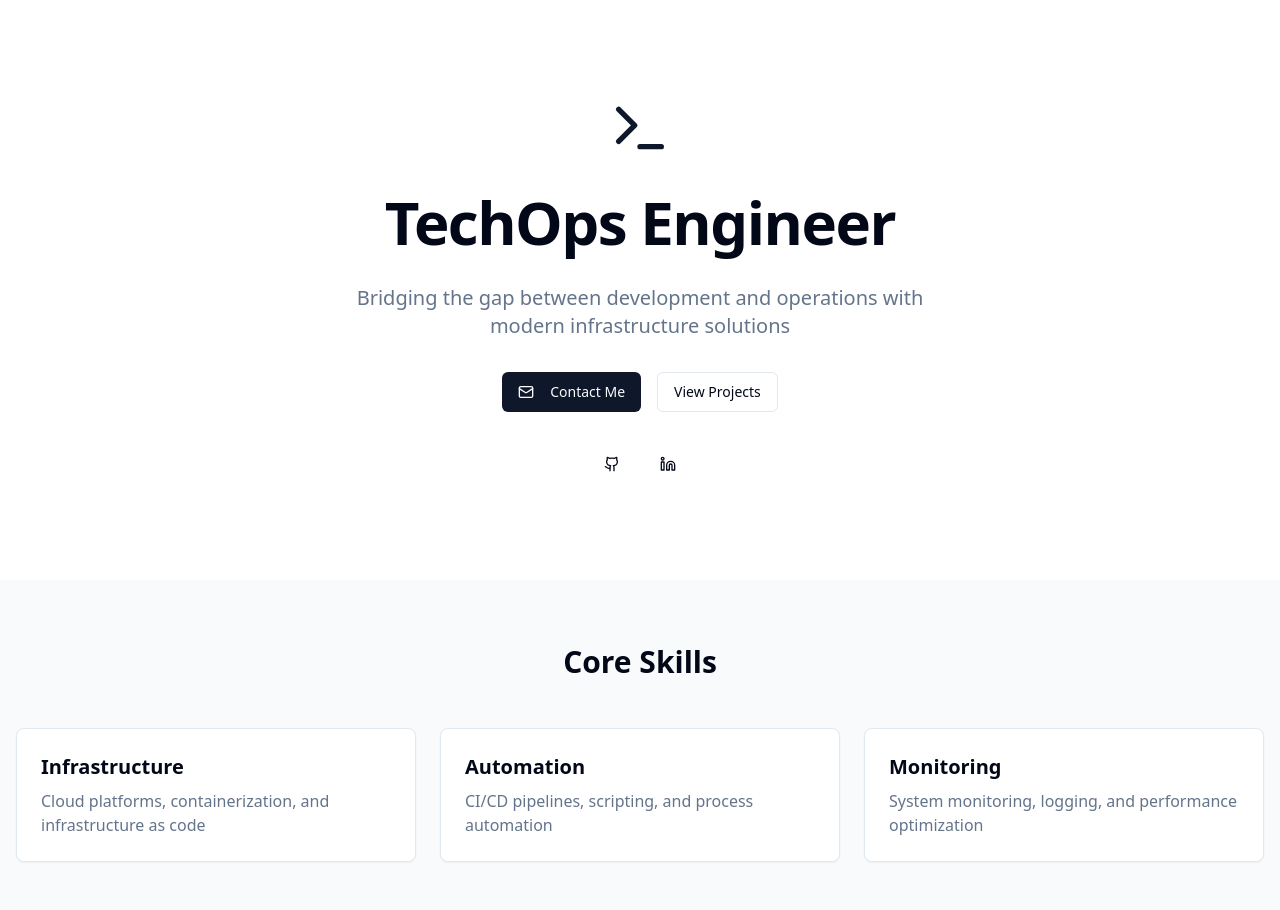
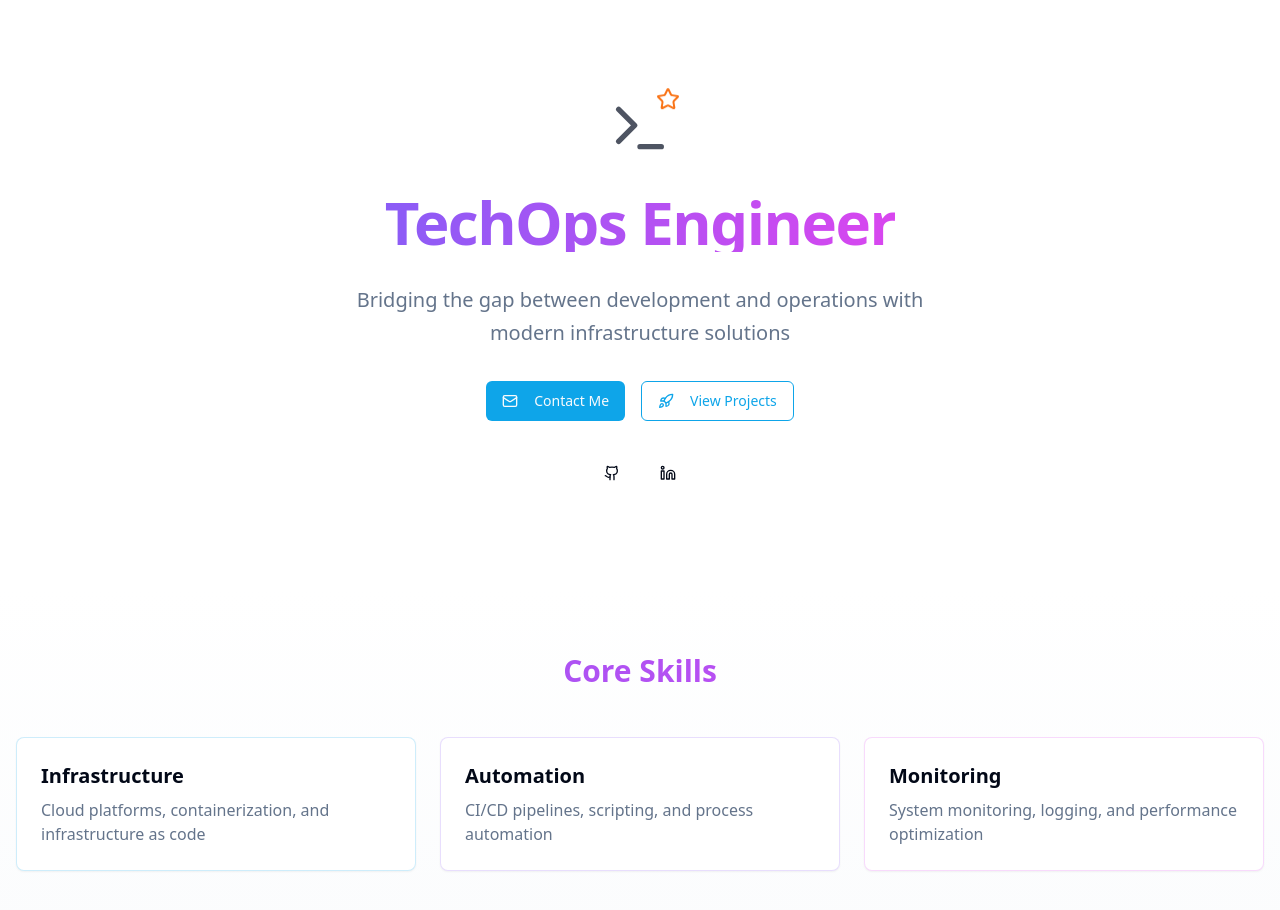
Before and after one commit to tanujbhatia24/techfolio, a React (Vite) app: page / in a window 1280 px wide. Shown: the top 910 px of the page. Built offline with nearby package versions, Linux system fonts and the light colour scheme.

Commit message:
Improve UI aesthetics and engagement
[skip gpt_engineer]

```diff
--- a/src/pages/Index.tsx
+++ b/src/pages/Index.tsx
@@ -1,28 +1,35 @@
 import { Button } from "@/components/ui/button";
 import { Card, CardContent } from "@/components/ui/card";
-import { Github, Linkedin, Mail, Terminal } from "lucide-react";
+import { Github, Linkedin, Mail, Terminal, Rocket, Star } from "lucide-react";
 
 const Index = () => {
   return (
-    <div className="min-h-screen bg-background">
+    <div className="min-h-screen bg-gradient-to-br from-sidebar-background to-background">
       {/* Hero Section */}
       <section className="container mx-auto px-4 py-16 md:py-24">
-        <div className="flex flex-col items-center text-center space-y-8">
-          <Terminal className="w-16 h-16 text-primary" />
-          <h1 className="text-4xl md:text-6xl font-bold tracking-tight">
+        <div className="flex flex-col items-center text-center space-y-8 animate-fade-in">
+          <div className="relative">
+            <Terminal className="w-16 h-16 text-primary animate-pulse" />
+            <Star className="absolute -top-2 -right-2 w-6 h-6 text-[#F97316] animate-bounce" />
+          </div>
+          <h1 className="text-4xl md:text-6xl font-bold tracking-tight bg-gradient-to-r from-[#8B5CF6] to-[#D946EF] text-transparent bg-clip-text">
             TechOps Engineer
           </h1>
-          <p className="text-xl text-muted-foreground max-w-[600px]">
+          <p className="text-xl text-muted-foreground max-w-[600px] leading-relaxed">
             Bridging the gap between development and operations with modern infrastructure solutions
           </p>
 
           {/* CTA Buttons */}
           <div className="flex flex-wrap gap-4 justify-center">
-            <Button>
+            <Button className="bg-[#0EA5E9] hover:bg-[#0EA5E9]/90 transition-all duration-300 transform hover:scale-105">
               <Mail className="mr-2" />
               Contact Me
             </Button>
-            <Button variant="outline">
+            <Button
+              variant="outline"
+              className="border-[#0EA5E9] text-[#0EA5E9] hover:bg-[#0EA5E9]/10 transition-all duration-300 transform hover:scale-105"
+            >
+              <Rocket className="mr-2" />
               View Projects
             </Button>
           </div>
@@ -30,12 +37,20 @@ const Index = () => {
           {/* Social Links */}
           <div className="flex gap-4 mt-8">
             <a href="https://github.com" target="_blank" rel="noopener noreferrer">
-              <Button variant="ghost" size="icon">
+              <Button
+                variant="ghost"
+                size="icon"
+                className="hover:bg-[#8B5CF6]/10 hover:text-[#8B5CF6] transition-all duration-300 transform hover:scale-110"
+              >
                 <Github className="w-5 h-5" />
               </Button>
             </a>
             <a href="https://linkedin.com" target="_blank" rel="noopener noreferrer">
-              <Button variant="ghost" size="icon">
+              <Button
+                variant="ghost"
+                size="icon"
+                className="hover:bg-[#0EA5E9]/10 hover:text-[#0EA5E9] transition-all duration-300 transform hover:scale-110"
+              >
                 <Linkedin className="w-5 h-5" />
               </Button>
             </a>
@@ -44,28 +59,30 @@ const Index = () => {
       </section>
 
       {/* Skills Section */}
-      <section className="container mx-auto px-4 py-16 bg-muted/50">
-        <h2 className="text-3xl font-bold text-center mb-12">Core Skills</h2>
+      <section className="container mx-auto px-4 py-16 bg-gradient-to-b from-transparent to-muted/30">
+        <h2 className="text-3xl font-bold text-center mb-12 bg-gradient-to-r from-[#8B5CF6] to-[#D946EF] text-transparent bg-clip-text">
+          Core Skills
+        </h2>
         <div className="grid grid-cols-1 md:grid-cols-3 gap-6">
-          <Card>
+          <Card className="group hover:shadow-lg transition-all duration-300 transform hover:-translate-y-1 border-[#0EA5E9]/20 hover:border-[#0EA5E9]">
             <CardContent className="pt-6">
-              <h3 className="text-xl font-semibold mb-2">Infrastructure</h3>
+              <h3 className="text-xl font-semibold mb-2 group-hover:text-[#0EA5E9] transition-colors">Infrastructure</h3>
               <p className="text-muted-foreground">
                 Cloud platforms, containerization, and infrastructure as code
               </p>
             </CardContent>
           </Card>
-          <Card>
+          <Card className="group hover:shadow-lg transition-all duration-300 transform hover:-translate-y-1 border-[#8B5CF6]/20 hover:border-[#8B5CF6]">
             <CardContent className="pt-6">
-              <h3 className="text-xl font-semibold mb-2">Automation</h3>
+              <h3 className="text-xl font-semibold mb-2 group-hover:text-[#8B5CF6] transition-colors">Automation</h3>
               <p className="text-muted-foreground">
                 CI/CD pipelines, scripting, and process automation
               </p>
             </CardContent>
           </Card>
-          <Card>
+          <Card className="group hover:shadow-lg transition-all duration-300 transform hover:-translate-y-1 border-[#D946EF]/20 hover:border-[#D946EF]">
             <CardContent className="pt-6">
-              <h3 className="text-xl font-semibold mb-2">Monitoring</h3>
+              <h3 className="text-xl font-semibold mb-2 group-hover:text-[#D946EF] transition-colors">Monitoring</h3>
               <p className="text-muted-foreground">
                 System monitoring, logging, and performance optimization
               </p>
```
